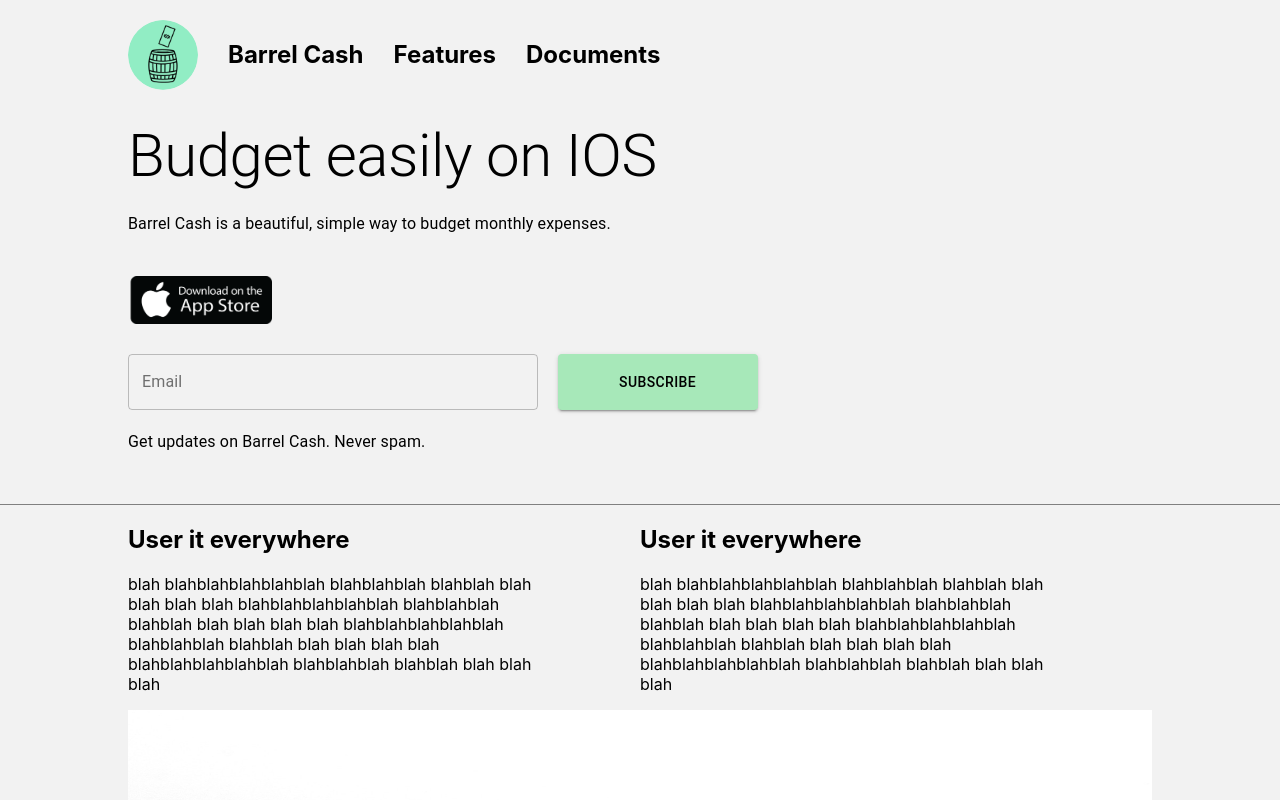
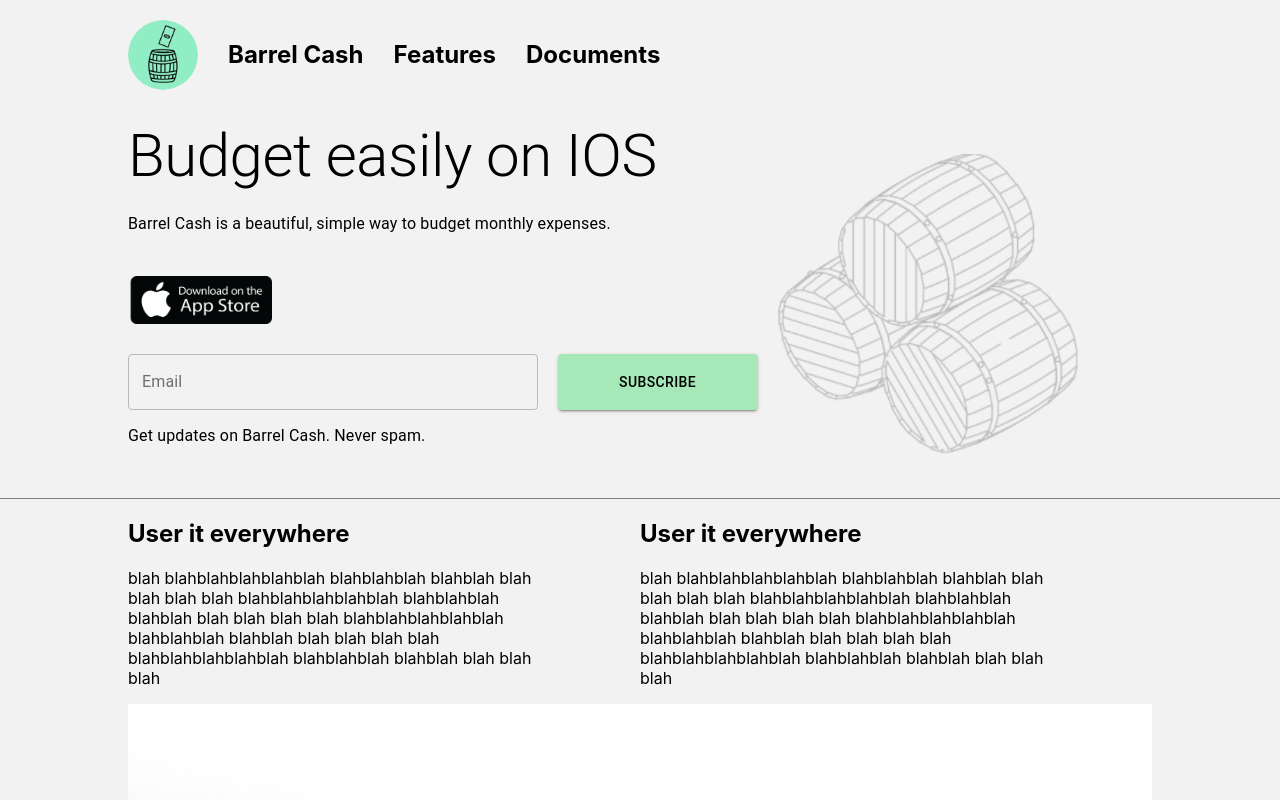
Before and after one commit to surveySays/Barrel-Cash-Web, a React (Create React App) app: page / in a window 1280 px wide. Built offline with nearby package versions, Linux system fonts and the light colour scheme.

Commit message:
added image

```diff
--- a/src/Landing.js
+++ b/src/Landing.js
@@ -14,6 +14,7 @@ import DownloadApp from "./DownloadApp.png";
 import TextField from "@material-ui/core/TextField";
 import Github from "./Github.png";
 import Reddit from "./Reddit.png";
+import Barrels from "./Barrels.png";
 
 const useStyles = (theme) => ({
   root: {
@@ -139,7 +140,7 @@ export class Landing extends Component {
             <div style={{ width: 144, height: 48, marginTop: 40 }}>
               <a
                 target="_blank"
-                href="https://apps.apple.com/us/app/bear-beautiful-writing-app/id1016366447?ls=1"
+                //change to ios app store button
               >
                 <img
                   alt="Download Barrel Cash on the App Store"
@@ -159,12 +160,13 @@ export class Landing extends Component {
                   marginTop: 30,
                   width: "100%",
                   position: "relative",
+                  height: 50,
                 }}
               >
                 <form
                   noValidate
                   autoComplete="off"
-                  style={{ width: "40%", position: "relative" }}
+                  style={{ width: "40%", position: "relative", minWidth: 270 }}
                 >
                   <TextField
                     id="outlined-basic"
@@ -178,7 +180,7 @@ export class Landing extends Component {
                     variant="contained"
                     color="primary"
                     style={{
-                      height: "100%",
+                      height: 56,
                       width: 200,
                       backgroundColor: "#a7e8b9",
                       color: "#000000",
@@ -186,6 +188,9 @@ export class Landing extends Component {
                   >
                     Subscribe
                   </Button>
+                </div>
+                <div style={{ left: 20, position: "relative", bottom: 200 }}>
+                  <img style={{ width: 300, height: 300 }} src={Barrels} />
                 </div>
               </div>
             ) : (
@@ -244,7 +249,9 @@ export class Landing extends Component {
               }}
             >
               <div style={{ width: "50%", position: "relative" }}>
-                <h2>User it everywhere</h2>
+                <h2 style={{ maxWidth: "80%", overflowWrap: "break-word" }}>
+                  User it everywhere
+                </h2>
                 <p style={{ maxWidth: "80%", overflowWrap: "break-word" }}>
                   blah blahblahblahblahblah blahblahblah blahblah blah blah blah
                   blah blahblahblahblahblah blahblahblah blahblah blah blah blah
@@ -253,7 +260,9 @@ export class Landing extends Component {
                 </p>
               </div>
               <div style={{ width: "50%", position: "relative" }}>
-                <h2>User it everywhere</h2>
+                <h2 style={{ maxWidth: "80%", overflowWrap: "break-word" }}>
+                  User it everywhere
+                </h2>
                 <p style={{ maxWidth: "80%", overflowWrap: "break-word" }}>
                   blah blahblahblahblahblah blahblahblah blahblah blah blah blah
                   blah blahblahblahblahblah blahblahblah blahblah blah blah blah
```
Also changed, not shown: src/Barrel.jpg (deleted), src/Barrels.png (added).
